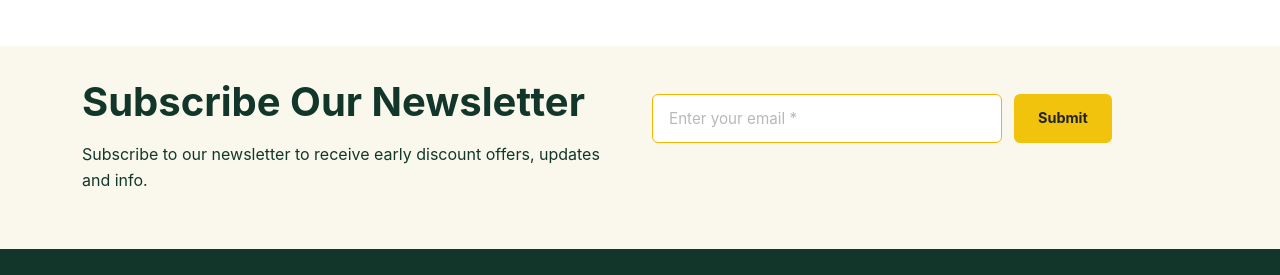
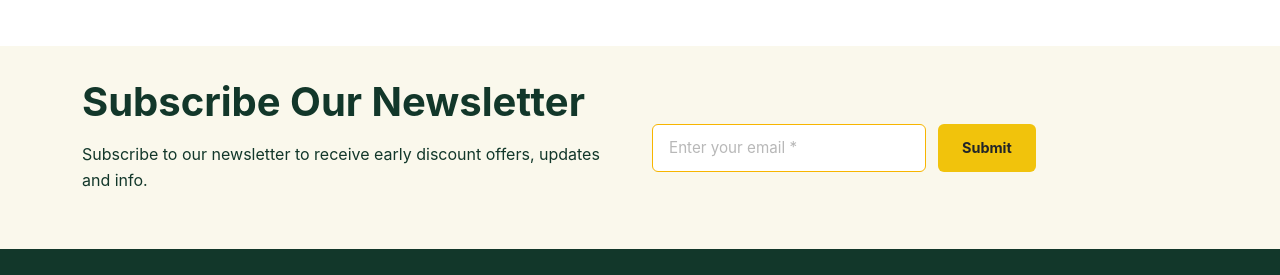
Before and after one commit to Pieplow/storaid-assignment-react, a React (Vite) app: page / in a window 1280 px wide. Shown: the part 4364-4639 px from the top of the page. Built offline with nearby package versions, Linux system fonts and the light colour scheme; no server answers.

Commit message:
small changes

```diff
--- a/src/components/sections/Newsletter.css
+++ b/src/components/sections/Newsletter.css
@@ -1,19 +1,31 @@
-.newsletter-section h2 {
-  color: var(--color-text);
-}
-
-.newsletter-section p {
-  color: var(--color-text);
-}
-
 .newsletter-section {
   background-color: var(--clr-beige-background);
   padding: 2rem 0;
 }
 
-/* ----------- FORMULÄRET ----------- */
+.newsletter-section h2,
+.newsletter-section p {
+  color: var(--color-text);
+}
 
-/* Gör så att input + knapp ligger bredvid varandra */
+.newsletter-section .row {
+  justify-content: center;
+}
+
+.newsletter-section .col-md-6:first-child {
+  text-align: left;
+  display: flex;
+  flex-direction: column;
+  align-items: flex-start;
+}
+
+.newsletter-section .col-md-6:last-child {
+  display: flex;
+  flex-direction: column;
+  align-items: flex-start;
+  justify-content: flex-start;
+}
+
 .newsletter-form-wrapper form {
   display: flex;
   flex-direction: row;
@@ -21,153 +33,43 @@
   gap: 0.75rem;
 }
 
-/* Inputfältet */
 .newsletter-section input[type="email"] {
   flex: 1;
   max-width: 300px;
+  height: 48px;
   padding: 0.6rem 1rem;
   border: 1px solid #f7b500;
   border-radius: 6px;
   font-size: 0.95rem;
   color: var(--color-text);
   background-color: #fff;
-  transition: all 0.2s ease;
 }
 
-.newsletter-section input[type="email"]::placeholder {
-  color: #dad1d1;
-}
-
-/* Knappen */
-.newsletter-form-wrapper button {
-  flex-shrink: 0;
-  width: auto;
-  padding: 0.6rem 1.5rem;
-  height: 48px;
-  line-height: 1;
-  border-radius: 6px;
-}
-
-/* Fel-/succémeddelande under (stabil position) */
-.newsletter-form-wrapper .mt-3 {
-  height: 1.5rem; /* FAST höjd istället för min-height */
-  margin-top: 0.75rem;
-  width: 100%;
-  text-align: left;
-  display: flex;
-  align-items: center; /* centrerar texten vertikalt */
-  overflow: hidden; /* hindrar att höjden ändras */
-}
-
-/* ----------- LAYOUT ----------- */
-
-/* Hela raden centrerad */
-.newsletter-section .row {
-  justify-content: center;
-}
-
-
-
-/* Håller höjden konsekvent mellan input och knapp */
-.newsletter-section input[type="email"],
-.newsletter-section button {
-  height: 48px;
-  line-height: 1;
-}
-
-/* ==== TUNING-VARIABLER (ändra siffran om du vill) ==== */
-:root {
-  --newsletter-input-width: 350px; /* gör fältet längre/kortare här */
-  --newsletter-control-height: 49px;
-}
-
-/* Vänsterkolumn: rubrik + brödtext vänsterställd */
-.newsletter-section .col-md-6:first-child {
-  text-align: left;
-  display: flex;
-  flex-direction: column;
-  align-items: flex-start;
-}
-
-/* Högerkolumn: allt vänsterställt */
-.newsletter-section .col-md-6:last-child {
-  display: flex;
-  flex-direction: column;
-  align-items: flex-start;   /* <— viktigt: inte center */
-  justify-content: flex-start;
-}
-
-/* Form-raden: input + knapp på SAMMA rad */
-.newsletter-form-wrapper form {
-  display: flex;
-  flex-direction: row;
-  align-items: center;
-  gap: 0.75rem;
-  justify-content: flex-start; /* <— ingen centrering */
-}
-
-/* Långt inputfält */
-.newsletter-section input[type="email"] {
-  flex: 0 0 var(--newsletter-input-width);  /* fast, “långt” fält */
-  width: var(--newsletter-input-width);
-  max-width: 100%;
-  height: var(--newsletter-control-height);
-  line-height: 1;
-  padding: 0.6rem 1rem;
-  border: 1px solid #f7b500;
-  border-radius: 6px;
-}
-
-/* Knappen: samma höjd som input, auto-bredd */
-.newsletter-form-wrapper button {
-  flex: 0 0 auto;
-  width: auto;
-  height: var(--newsletter-control-height);
-  line-height: 1;
-  border-radius: 6px;
-  padding: 0 1.5rem;
-}
-
-
-.newsletter-form-wrapper .mt-3 .text-success,
-.newsletter-form-wrapper .mt-3 .text-danger {
-  font-size: 0.95rem;
-}
-
-.newsletter-form-wrapper .mt-3 .text-success {
-  color: #198754;
-}
-
-.newsletter-form-wrapper .mt-3 .text-danger {
-  color: #dc3545;          /* Bootstrap “danger”-röd */
-}
-
-/* VALFRITT: gör placeholdern lite ljusare */
 .newsletter-section input[type="email"]::placeholder {
   color: #b8b8b8;
 }
 
-.newsletter-section .col-md-6:last-child {
-  margin-top: 1.5rem; /* justera värdet efter behov */
+.newsletter-form-wrapper button {
+  height: 48px;
+  padding: 0 1.5rem;
+  border-radius: 6px;
+  flex-shrink: 0;
 }
 
-/* --- STABILISERING FIX --- */
-
-/* Hindrar Bootstrap från att centrera vertikalt dynamiskt */
-.newsletter-section .row.align-items-center {
-  align-items: flex-start !important;
+.newsletter-form-wrapper .mt-3 {
+  display: flex;
+  align-items: center;
+  width: 100%;
+  min-height: 1.4rem;
+  margin-top: 0.75rem;
 }
 
-/* Tvingar formuläret att hålla sin position */
-.newsletter-section .col-md-6:last-child {
-  justify-content: flex-start !important;
-  align-items: flex-start !important;
+.newsletter-form-wrapper .text-success {
+  color: #198754;
+  font-size: 0.95rem;
 }
 
-/* Fixar meddelandehöjden helt statiskt */
-.newsletter-form-wrapper .mt-3 {
-  height: 1.6rem !important;
-  display: flex !important;
-  align-items: center;
-  overflow: hidden;
+.newsletter-form-wrapper .text-danger {
+  color: #dc3545;
+  font-size: 0.95rem;
 }
--- a/src/components/sections/Newsletter.jsx
+++ b/src/components/sections/Newsletter.jsx
@@ -67,18 +67,16 @@ const Newsletter = () => {
                 type="email"
                 placeholder="Enter your email *"
                 required
-                aria-describedby={error ? "newsletter-error" : undefined}
                 value={email}
                 onChange={handleChange}
               />
 
 
-              <Button
-              type="submit"
-              label={loading ? "Submitting..." : "Submit"}
-              disabled={loading}
-              />
-
+                      <Button
+            type="submit"
+            label={loading ? "Submitting..." : "Submit"}
+            disabled={loading}
+/>
              <div className="mt-3">
                     {error && <div role="alert" className="error text-danger">{error}</div>}
             {message && <div role="alert" className="text-success mt-2">{message}</div>}
```
